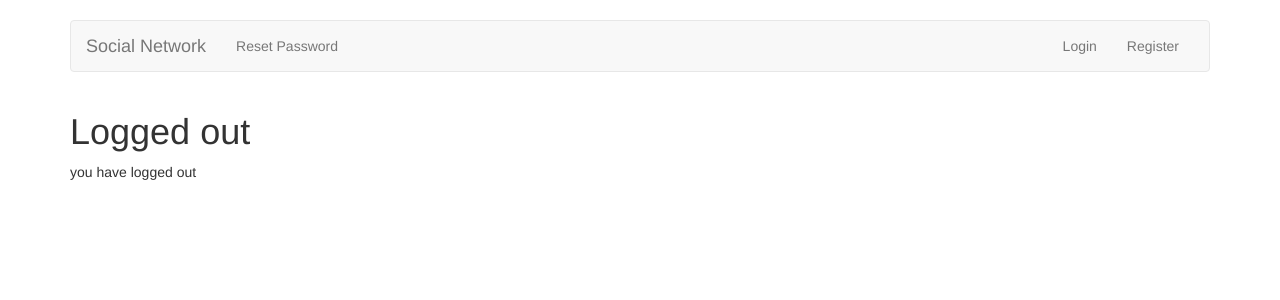
After one commit to ElijahCoding/AdvancedDjango, a Django app: template src/AdvancedDjango/accounts/templates/accounts/logout.html in a window 1280 px wide. The commit adds this page. Shown: the top 300 px of the page. Run offline with Django 3.2, Linux system fonts and the light colour scheme; the template is opened without the code that fills it, so the values that code supplies are empty; some libraries are stand-ins or nearby versions.

Commit message:
login redirect

```diff
--- a/src/AdvancedDjango/AdvancedDjango/urls.py
+++ b/src/AdvancedDjango/AdvancedDjango/urls.py
@@ -1,7 +1,9 @@
 from django.conf.urls import url, include
 from django.contrib import admin
+from .views import login_redirect
 
 urlpatterns = [
+    url(r'^$', login_redirect, name="login_redirect"),
     url(r'^admin/', admin.site.urls),
     url(r'^account/', include('accounts.urls'))
 ]
--- /dev/null
+++ b/src/AdvancedDjango/AdvancedDjango/views.py
@@ -0,0 +1,4 @@
+from django.shortcuts import redirect
+
+def login_redirect(request):
+    return redirect('/account/login')
--- /dev/null
+++ b/src/AdvancedDjango/accounts/templates/accounts/logout.html
@@ -0,0 +1,12 @@
+{% extends "base.html" %}
+
+{% block body %}
+<div class="container">
+    <h1>Logged out</h1>
+
+    <p>
+        you have logged out
+    </p>
+
+</div>
+{% endblock body %}
--- a/src/AdvancedDjango/accounts/templates/base.html
+++ b/src/AdvancedDjango/accounts/templates/base.html
@@ -30,15 +30,15 @@
                     <li><a href="#">Change Password</a></li>
                 </ul>
                 <ul class="nav navbar-nav navbar-right">
-                    <li><a href="#">Log out</a></li>
+                    <li><a href="/accounts/logout">Log out</a></li>
                 </ul>
                 {% else %}
                 <ul class="nav navbar-nav">
                     <li><a href="#">Reset Password</a></li>
                 </ul>
                 <ul class="nav navbar-nav navbar-right">
-                  <li><a href="#">Login</a></li>
-                  <li><a href="#">Register</a></li>
+                  <li><a href="/accounts/login">Login</a></li>
+                  <li><a href="/accounts/register">Register</a></li>
                 </ul>
                 {% endif %}
               </div><!--/.nav-collapse -->
--- a/src/AdvancedDjango/accounts/urls.py
+++ b/src/AdvancedDjango/accounts/urls.py
@@ -1,8 +1,9 @@
 from django.conf.urls import url
 from . import views
-from django.contrib.auth.views import login
+from django.contrib.auth.views import login, logout
 
 urlpatterns = [
     url(r'^$', views.home),
-    url(r'^login/$', login, {'template_name': 'accounts/login.html'})
+    url(r'^login/$', login, {'template_name': 'accounts/login.html'}),
+    url(r'^logout/$', logout, {'template_name': 'accounts/logout.html'})
 ]
```
